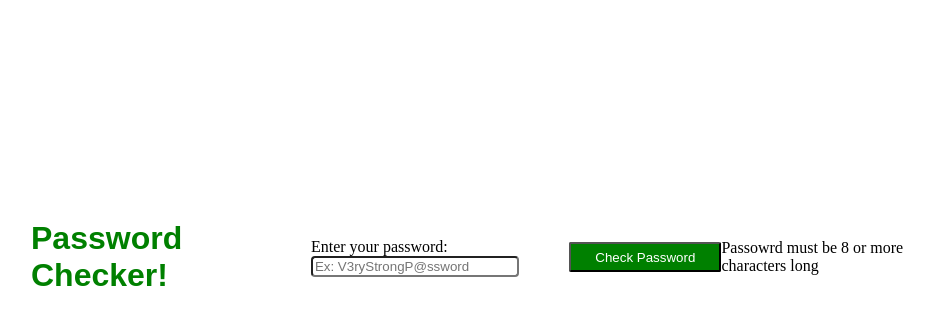
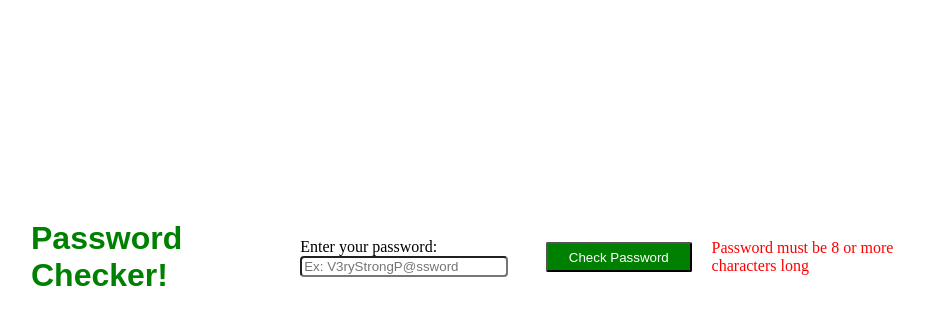
Before and after one commit to EmilyMenken/PairProgramming5, a plain HTML site: page index.html in a window 1280 px wide. Both pictures are taken after a click on the button "Check Password". Shown: the whole page, without its empty margins (189-1123 px from the left). Drawn offline with Linux system fonts and the light colour scheme.

Commit message:
Finished special char and a few error messages

```diff
--- a/passwordChecker.js
+++ b/passwordChecker.js
@@ -1,18 +1,36 @@
 document.getElementById('click').onclick = function()
 {
+//clears the error message from the last input
+    document.getElementById('output').innerHTML = "";
+
     // Get the password from the text box
     let password = document.getElementById('password').value;
 
     //is password 8+ chars
-    if(password < 8)
+    if(password.length < 8)
     {
-        document.getElementById('output').innerHTML = "Passowrd must be 8 or more characters long";
+        document.getElementById('output').innerHTML = "Password must be 8 or more characters long";
+
+        output.classList.add('printError'); // Add error message
+        return;
     }
 
     //has special char
-    for(let c in password)
-    {
+    let specialChars = "!@#$%^&*()-_+=[]{}|;:',.<>?/`~";
+    let foundSpecialChar = false; //changes to true when the loop finds a special char
 
+    for (let c of password) {
+        if (specialChars.includes(c)) {
+            foundSpecialChar = true;
+            break; //found a special char, ending loop
+    }
+    }
+
+    if (!foundSpecialChar) {
+        document.getElementById('output').innerHTML = "Password must contain at least one special character";
+
+        output.classList.add('printError'); // Add error message
+        return;
     }
 
     //has spaces
--- a/styles/passwordChecker.css
+++ b/styles/passwordChecker.css
@@ -16,6 +16,11 @@ button:hover{
 
 }
 
+.printError {
+    color: red;
+    padding: 10px;
+    margin: 10px;
+}
 
 h1
 {
```
